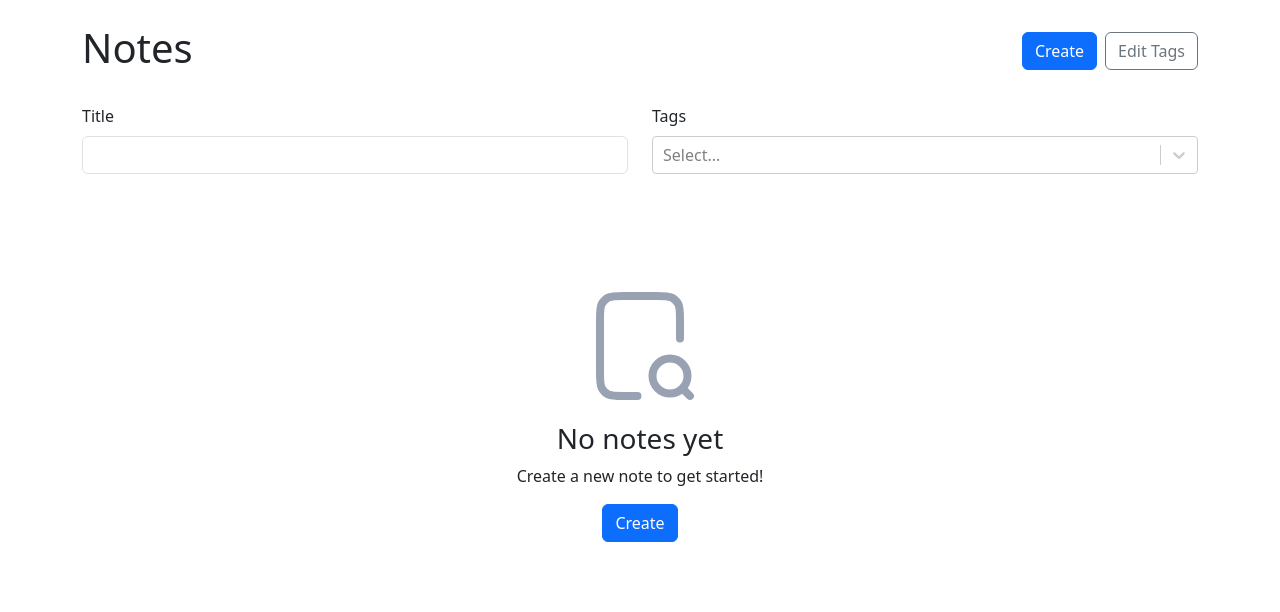
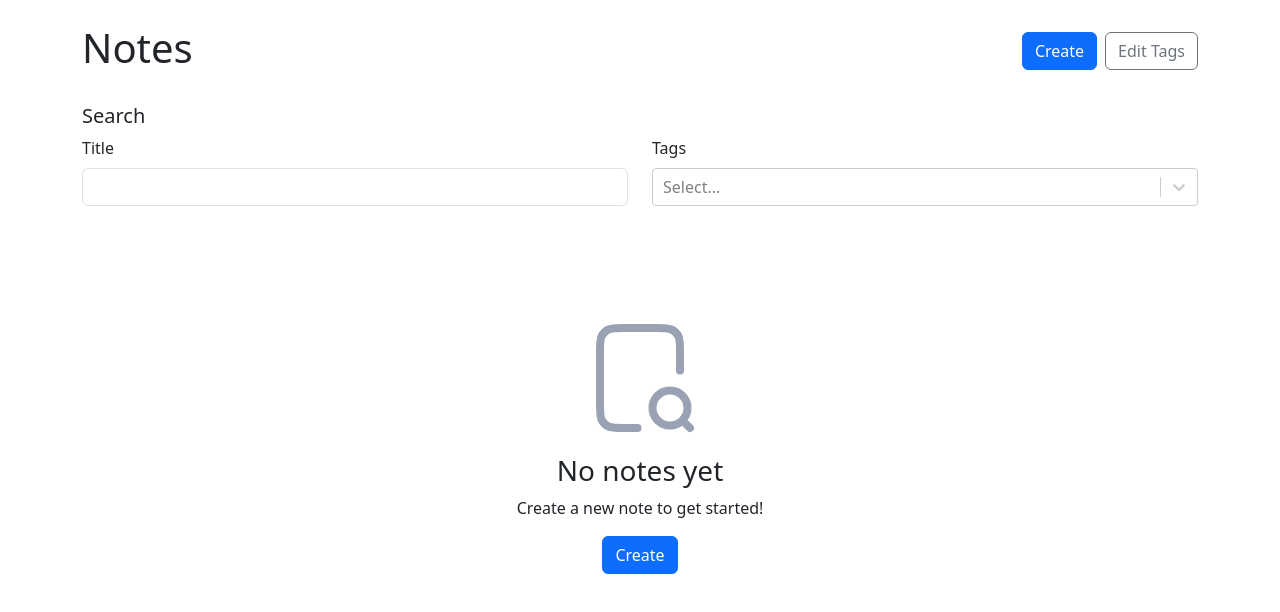
Before and after one commit to rosstungol/notes-app, a React (Vite) app: page /#/ in a window 1280 px wide. Shown: the top 612 px of the page. Built offline with nearby package versions, Linux system fonts and the light colour scheme.

Commit message:
Adds header text for search inputs

```diff
--- a/src/components/NoteList.tsx
+++ b/src/components/NoteList.tsx
@@ -64,6 +64,7 @@ export function NoteList({
       </Row>
       <Form className='mb-4'>
         <Row>
+          <h5>Search</h5>
           <Col>
             <Form.Group controlId='title'>
               <Form.Label>Title</Form.Label>
```
